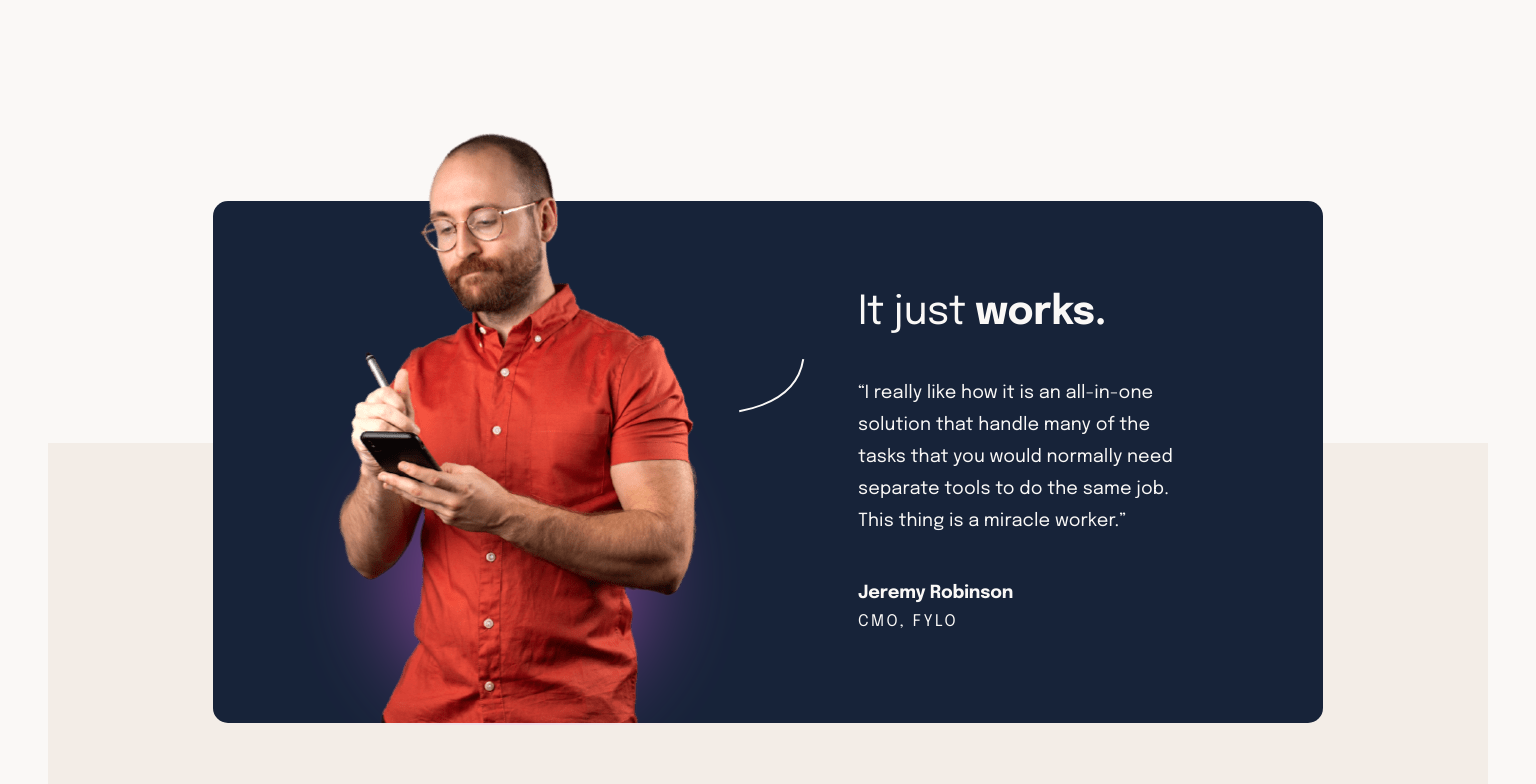
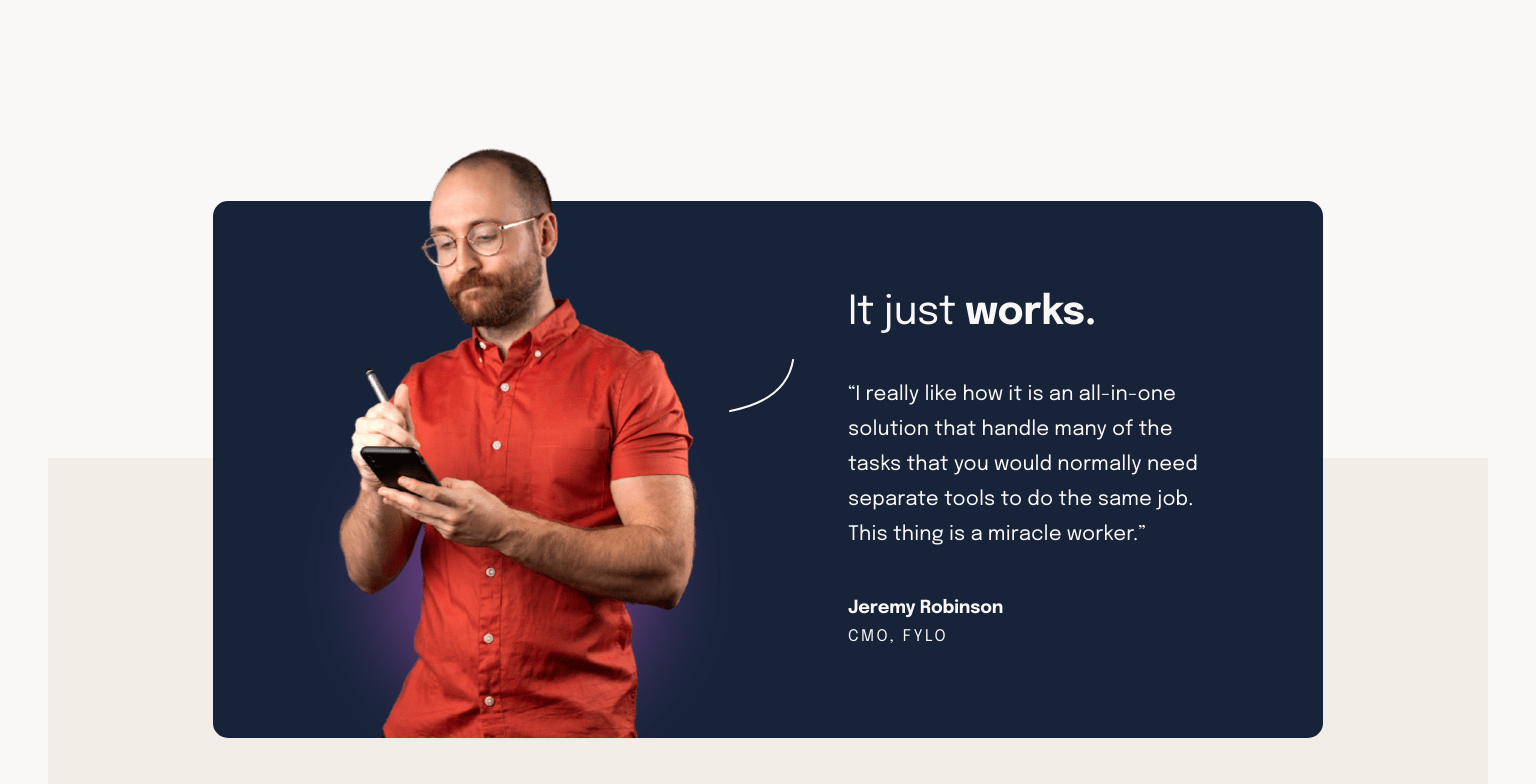
Before and after one commit to Galaxy159/Suit-Landing-Page, a React (Create React App) app: page / in a window 1536 px wide. Shown: the part 800-1584 px from the top of the page. Built offline with nearby package versions, Linux system fonts and the light colour scheme.

Commit message:
solution edits

```diff
--- a/src/styles/App.css
+++ b/src/styles/App.css
@@ -149,7 +149,7 @@ body {
 @media (min-width: 1440px) {
   .header .header__headline--img {
     height: 3.6rem;
-    top: -4rem;
+    top: -5.6rem;
   }
 }
 .header .header__headline--img-container {
@@ -282,10 +282,10 @@ body {
 }
 @media (min-width: 1440px) {
   .testimonial__avatar {
-    background-position: left 50% top 20rem;
+    background-position: left 50% top 18.5rem;
     background-size: 25%;
     left: -50rem;
-    top: -6.8rem;
+    top: -5.3rem;
   }
 }
 .testimonial__content {
@@ -323,7 +323,7 @@ body {
 }
 @media (min-width: 1440px) {
   .testimonial__content--container {
-    max-width: 34rem;
+    max-width: 35rem;
   }
 }
 .testimonial__content--headline {
@@ -342,6 +342,13 @@ body {
   line-height: 3.2rem;
   letter-spacing: 0.09px;
   margin-bottom: 4rem;
+}
+@media (min-width: 1440px) {
+  .testimonial__content--text {
+    font-size: 2rem;
+    line-height: 3.5rem;
+    letter-spacing: 0.1px;
+  }
 }
 .testimonial__content--name {
   font-weight: 700;
--- a/src/styles/scss/_header.scss
+++ b/src/styles/scss/_header.scss
@@ -51,7 +51,7 @@
 
       @include respond(desktop) {
         height: 3.6rem;
-        top: -4rem;
+        top: -5.6rem;
       }
       &-container {
         position: relative;
```
Also changed, not shown: src/styles/scss/_testimonial.scss (+9 -3 lines), 1 other file (tests, documents, lock files or other folders).
